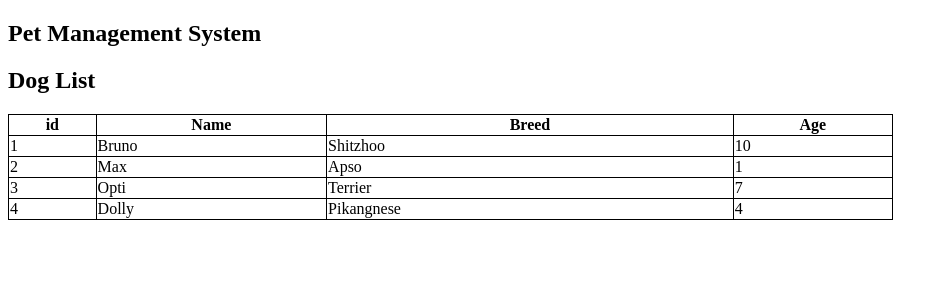
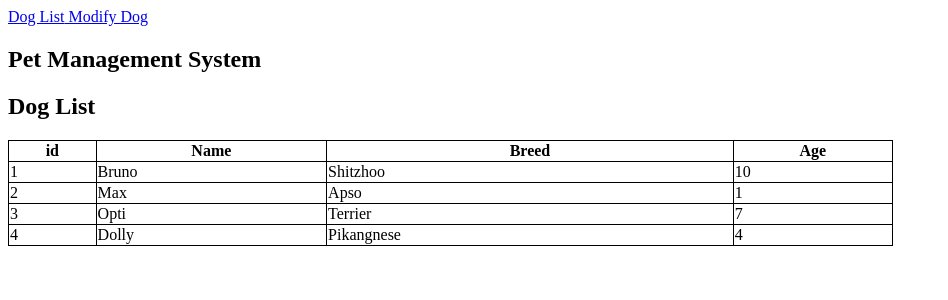
Before and after one commit to DariaDeriagina/Review-Angular-Project-DeriaginaD, an Angular app: page /dogs in a window 1280 px wide. Shown: the top 300 px of the page, without its empty margins (0-948 px from the left). Built offline with nearby package versions, Linux system fonts and the light colour scheme.

Commit message:
Create a navigation

```diff
--- a/src/app/app.component.html
+++ b/src/app/app.component.html
@@ -1,2 +1,9 @@
-<h2> {{title}} </h2>
+
+<nav>
+  <a routerLink="/dogs" routerLinkActive="active"> Dog List</a>
+  <a routerLink="page-not-found" routerLinkActive="active"> Modify Dog</a>
+</nav>
+
+<h2> {{title}}</h2>
+
 <router-outlet></router-outlet>
--- a/src/app/app.component.ts
+++ b/src/app/app.component.ts
@@ -1,12 +1,12 @@
 import { Component } from '@angular/core';
-import { RouterOutlet } from '@angular/router';
+import {RouterLink, RouterLinkActive, RouterOutlet} from '@angular/router';
 import {DogListComponent} from './dog-list/dog-list.component';
 
 @Component({
   selector: 'app-root',
   standalone: true,
   //in imports add DogListComponent
-  imports: [RouterOutlet, DogListComponent],
+  imports: [RouterOutlet, DogListComponent, RouterLink, RouterLinkActive],
   templateUrl: './app.component.html',
   styleUrl: './app.component.css'
 })
```
